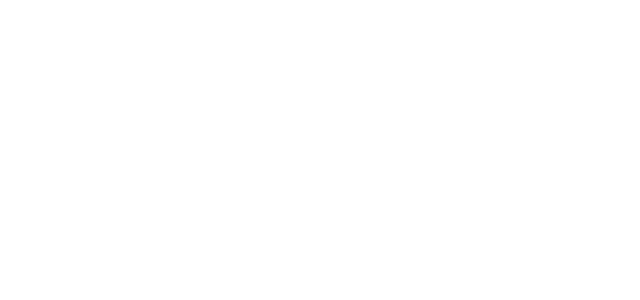
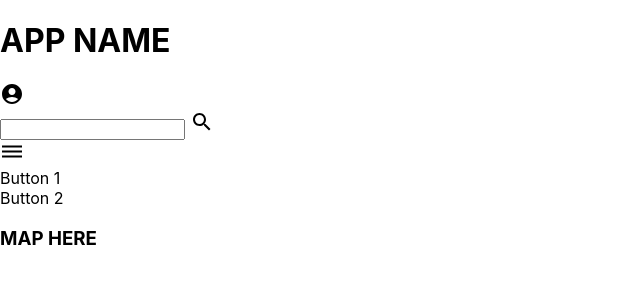
Before and after one commit to msvirk85/hackathon2023, a React (Create React App) app: page / in a window 1280 px wide. Before the commit this address had no page. Shown: the top 300 px of the page, without its empty margins (0-640 px from the left). Built offline with nearby package versions, Linux system fonts and the light colour scheme; the HTML template or start-up script is replaced by a standard one.

Commit message:
basic homepage skeleton

```diff
--- a/package.json
+++ b/package.json
@@ -3,6 +3,10 @@
   "version": "0.1.0",
   "private": true,
   "dependencies": {
+    "@emotion/react": "^11.10.5",
+    "@emotion/styled": "^11.10.5",
+    "@mui/icons-material": "^5.11.0",
+    "@mui/material": "^5.11.7",
     "@testing-library/jest-dom": "^5.16.5",
     "@testing-library/react": "^13.4.0",
     "@testing-library/user-event": "^13.5.0",
--- a/src/App.css
+++ /dev/null
@@ -1,38 +0,0 @@
-.App {
-  text-align: center;
-}
-
-.App-logo {
-  height: 40vmin;
-  pointer-events: none;
-}
-
-@media (prefers-reduced-motion: no-preference) {
-  .App-logo {
-    animation: App-logo-spin infinite 20s linear;
-  }
-}
-
-.App-header {
-  background-color: #282c34;
-  min-height: 100vh;
-  display: flex;
-  flex-direction: column;
-  align-items: center;
-  justify-content: center;
-  font-size: calc(10px + 2vmin);
-  color: white;
-}
-
-.App-link {
-  color: #61dafb;
-}
-
-@keyframes App-logo-spin {
-  from {
-    transform: rotate(0deg);
-  }
-  to {
-    transform: rotate(360deg);
-  }
-}
--- a/src/App.js
+++ b/src/App.js
@@ -1,10 +1,10 @@
-import "./App.css";
 import Login from "./Pages/Login";
 import {
     BrowserRouter as Router,
     Routes,
     Route,
 } from "react-router-dom";
+import Home from "./Pages/Home";
 
 function App() {
     return (
@@ -12,6 +12,7 @@
             <Router>
                 <Routes>
                     <Route path="/login" element={<Login />} />
+                    <Route path="/" element={<Home />} />
                 </Routes>
             </Router>
         </div>
--- /dev/null
+++ b/src/Pages/Home.js
@@ -0,0 +1,30 @@
+import React from "react";
+import Dehaze from "@mui/icons-material/Dehaze";
+import AccountCircle from "@mui/icons-material/AccountCircle";
+import Search from "@mui/icons-material/Search";
+
+function Home() {
+    return (
+        <div>
+            <div>
+                <h1>APP NAME</h1>
+                <div><AccountCircle/></div>
+            </div>
+
+            <input type="text" name="searchBar" /> <Search/>
+
+            <div>
+                <Dehaze />
+            </div>
+
+            <div>
+                <div>Button 1</div>
+                <div>Button 2</div>
+            </div>
+
+            <div><h3>MAP HERE</h3></div>
+        </div>
+    );
+}
+
+export default Home;
```
Also changed, not shown: 1 other file (tests, documents, lock files or other folders).
